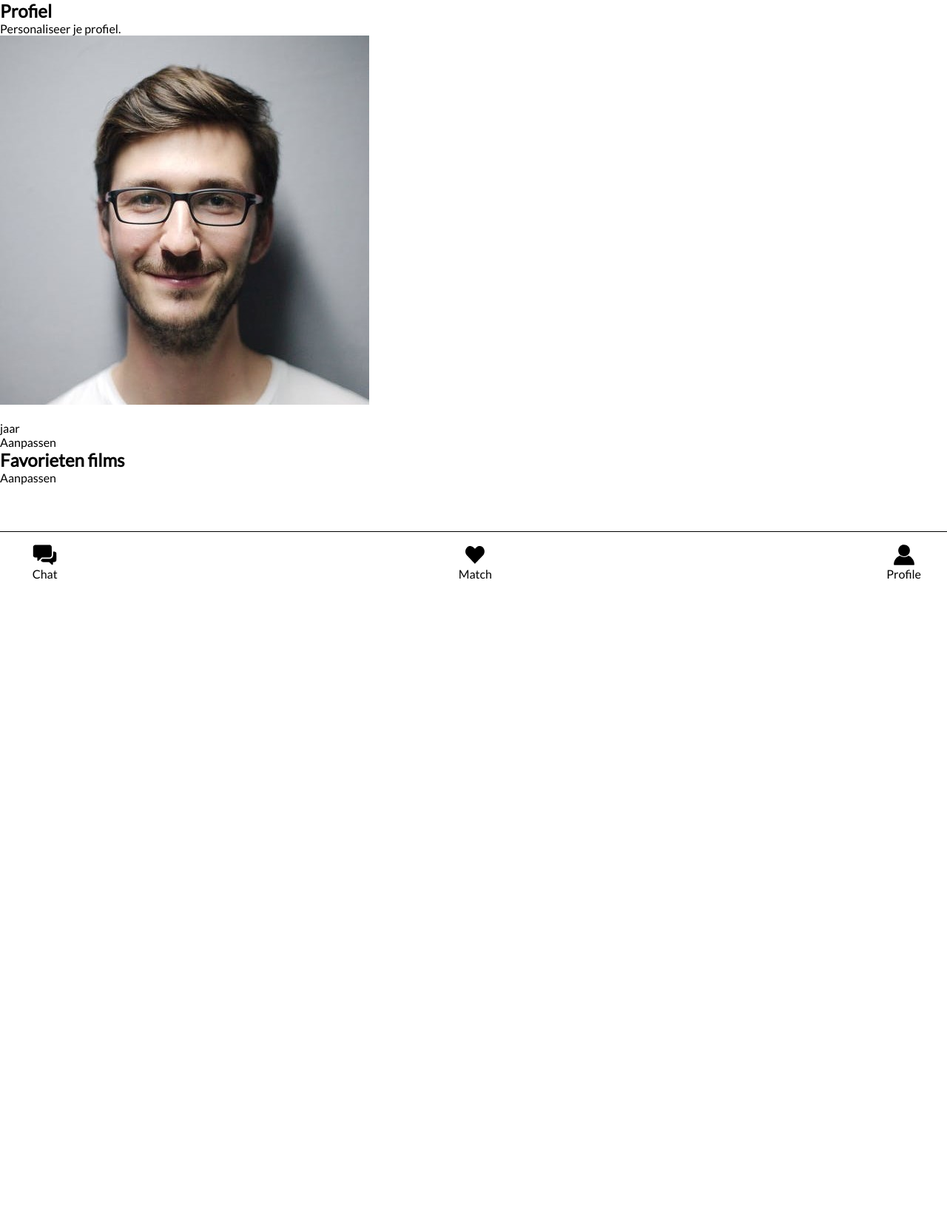
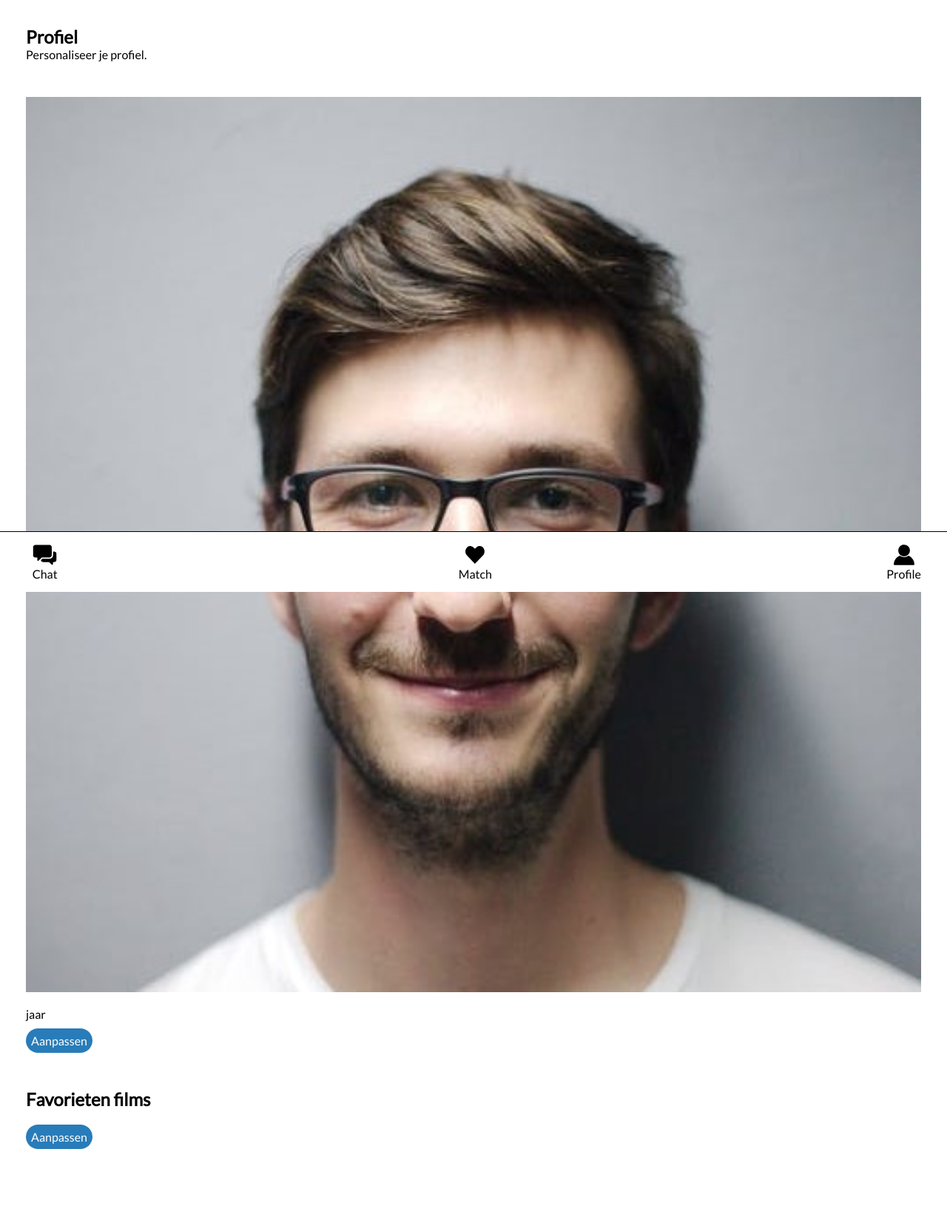
Before and after one commit to M4TThys123/Blok-Tech-Team, a Node server app: template views/profiel.handlebars in a window 1280 px wide. Shown: the whole page at 74% size. Before the commit the page ends 783 px from the top, so only its background shows below. Run offline with Node 20, Linux system fonts and the light colour scheme; the template is opened without the code that fills it, so the values that code supplies are empty; some libraries are stand-ins or nearby versions.

Commit message:
css styling werkent maken

```diff
--- a/static/public/css/style.css
+++ b/static/public/css/style.css
@@ -32,7 +32,19 @@
 }
 
 main {
-    height: 75%;
+    padding: 35px;
+    display: flex;
+    flex-direction: column;
+    gap: 3em;
+    padding-bottom: 100px;
+}
+
+a.button {
+    background-color: #287CB9;
+    color: white;
+    padding: 7px;
+    border-radius: 20px;
+    width: max-content;
 }
 
 /*navigatie fixed*/
@@ -43,6 +55,7 @@
     position: fixed;
     bottom: 0;
     border-top: 1px solid;
+
 }
 
 nav ul{
@@ -274,6 +287,33 @@
     font-size: 1.25em;
 }
 
+
+/*Profiel pagina*/
+section#profiel {
+    display: flex;
+    flex-direction: column;
+        gap: 10px;
+}
+
+section#movies{
+    display: flex;
+    flex-direction: column;
+        gap: 10px;
+}
+
+section#movies ul {
+display: flex;
+    gap: 10px;
+}
+
+section#movies li {
+    list-style: none;
+       width: 30vw;
+}
+section#movies img {
+ width: 100%;
+}
+
 #add_footer {
     display: flex;
     justify-content: center;
--- a/views/profiel.handlebars
+++ b/views/profiel.handlebars
@@ -4,11 +4,9 @@
 	</section>
 
 	<section id="profiel">
-		<img src="images/pexels-photo-220453.jpeg">
-		<ul>
-			<li>{{name}}</li>
-			<li>{{age}} jaar</li>
-		</ul>
+		<img src="public/images/pexels-photo-220453.jpeg">
+			<p>{{name}}</p>
+			<p>{{age}} jaar</p>
 		<a class="button" href="changeinfo">Aanpassen</a>
 	</section>
 
@@ -18,7 +16,7 @@
 		<ul>
 			{{#each favoritemovies}}
 				<li>
-                     <img src="images/{{this}}.jpg" alt={{this}}>
+                     <img src="public/images/{{this}}.jpg" alt={{this}}>
                 </li>
                 {{/each}}
         </ul>
```
Also changed, not shown: views/changeinfo.handlebars (+3 -5 lines), views/changemovie.handlebars (+4 -5 lines), static/public/images/Call.jpg (renamed from static/public/images/956880_2577490.jpg), static/public/images/Cyberpunk.jpg (renamed from static/public/images/71RFxsydGTL._AC_SL1417_.jpg), static/public/images/Nomad.jpg (renamed from static/public/images/71yW6lB4B5L._AC_SL1500_.jpg).
